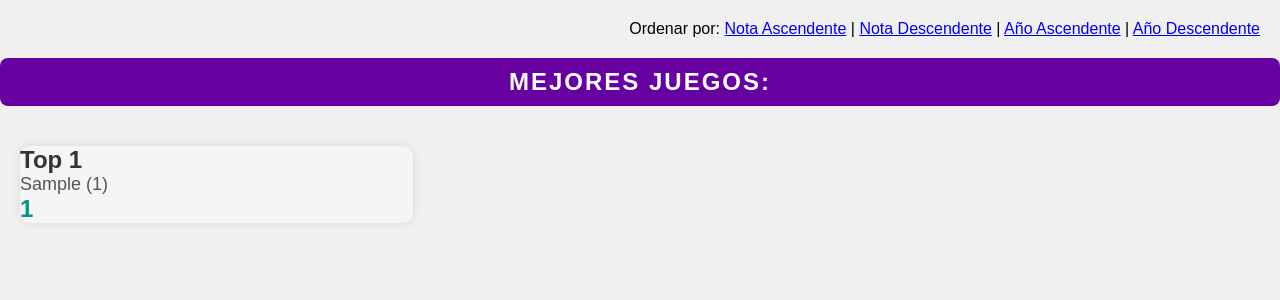
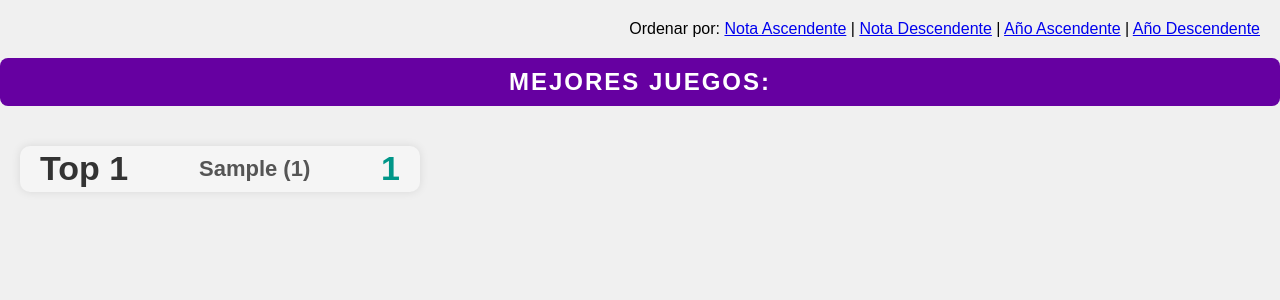
Before and after one commit to RaulAJ/GameForum-, a PHP site: page /topJuegos.php in a window 1280 px wide. Shown: the part 175-475 px from the top of the page. Run offline with PHP 8.4, Linux system fonts and the light colour scheme; tables that the repository leaves empty hold one stand-in row (values such as "Sample post").

Commit message:
Update juegos.css

```diff
--- a/css/juegos.css
+++ b/css/juegos.css
@@ -7,19 +7,19 @@
 }
 
 .lista-juegos {
-    display: flex;
-    flex-wrap: wrap;
+    display: grid;
+    grid-template-columns: 1fr 1fr 1fr;
     gap: 20px;
     padding: 20px;
 }
 
 .juego {
-    width: calc(33.33% - 20px); /* Ancho del juego */
     background-color: #f5f5f5; /* Color de fondo del juego */
     border-radius: 10px; /* Bordes redondeados */
     box-shadow: 0 0 10px rgba(0, 0, 0, 0.1); /* Sombra */
-    display: flex;
-    flex-direction: column;
+    display: grid;
+    grid-template-areas:
+    'posicion nombre nota';
 }
 
 .info {
@@ -38,22 +38,34 @@
 }
 
 .posicion-juego {
-    font-size: 24px;
+    grid-area: posicion;
+    font-size: 34px;
+    margin-left: 20px;
+    margin-top: 3px;
+    color: #333;
     font-weight: bold;
-    color: #333;
     margin-right: 10px; /* Espaciado entre la posición y el nombre */
 }
 
 .nombre-juego {
-    font-size: 18px;
+    grid-area: nombre;
+    text-align: center;
+    font-weight: bold;
+    margin-top: 10px;
+    margin-bottom: 10px;
+    font-size: 22px;
     color: #555;
     flex-grow: 1; /* Permite que el nombre del juego ocupe todo el espacio restante */
     margin-right: 10px; /* Espaciado entre el nombre del juego y la nota */
 }
 
 .nota-juego {
-    font-size: 24px;
+    grid-area: nota;
+    font-size: 34px;
+    margin-top: 3px;
     font-weight: bold;
+    text-align: right;
+    margin-right: 20px;
     color: #009688; /* Color de la nota */
 }
 
@@ -69,8 +81,8 @@
 }
 
 .button:hover {
-    background-color: #4CAF50; /* Cambiar color de fondo al pasar el mouse */
-    border-color: #4CAF50; /* Cambiar color del borde al pasar el mouse */
+    background-color: #4caf4fbc; /* Cambiar color de fondo al pasar el mouse */
+    border-color: #4caf4fbc; /* Cambiar color del borde al pasar el mouse */
 }
 
 /*Formulario*/
```
